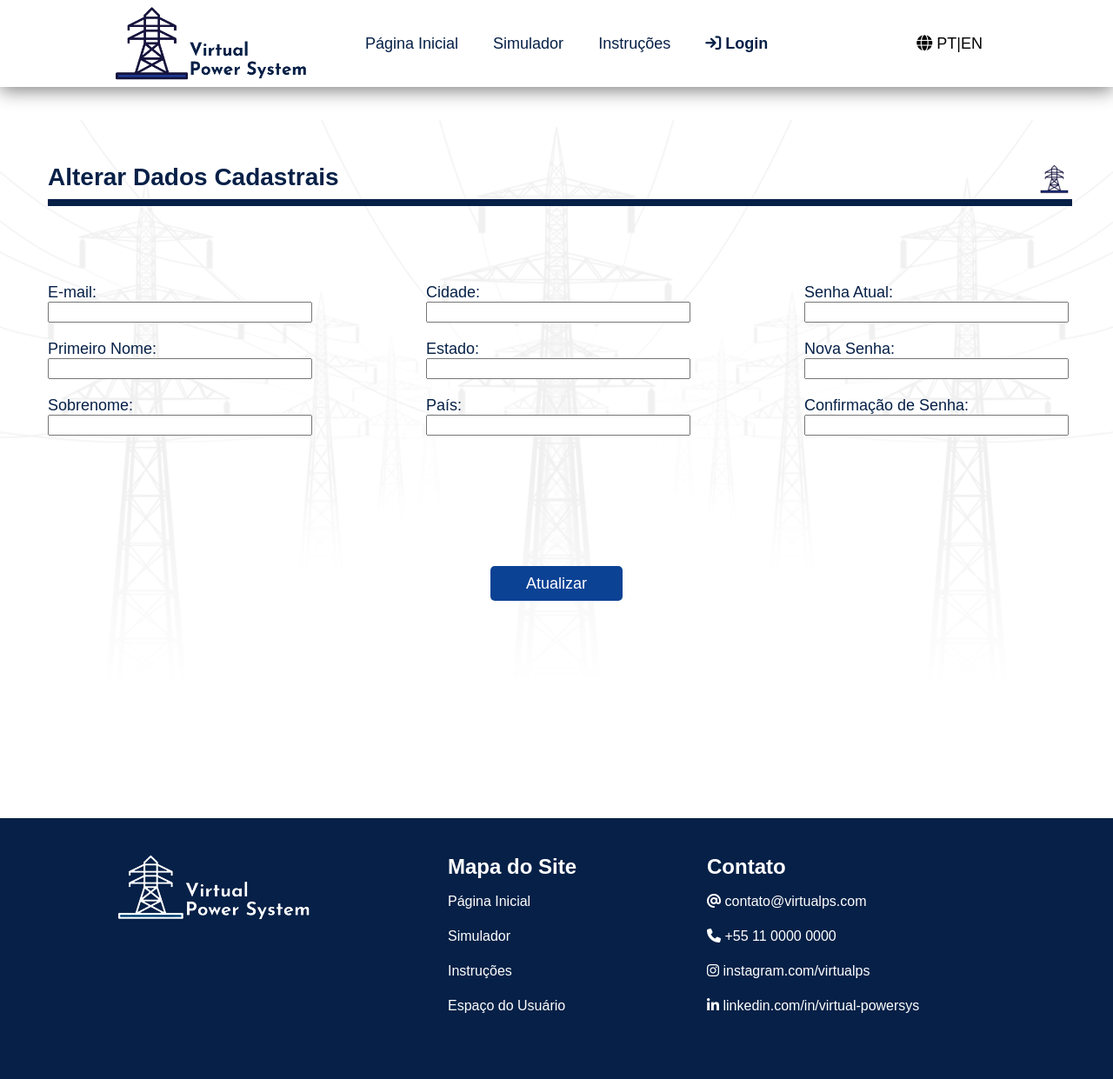
After one commit to ElisandroPeixoto/virtual-power-system, a Django app: page /gerenciar_perfil/ in a window 1280 px wide. The commit adds this page. Shown: the whole page at 87% size. Run offline with Django 4.2, Linux system fonts and the light colour scheme; some libraries are stand-ins or nearby versions.

Commit message:
pagina alterar dados

```diff
--- a/static/css/paginas/paginas_estrutura.css
+++ b/static/css/paginas/paginas_estrutura.css
@@ -8,3 +8,4 @@
 @import url('usuarios/login.css');
 @import url('usuarios/cadastro.css');
 @import url('usuarios/perfil.css');
+@import url('usuarios/gerenciar_perfil.css');
--- /dev/null
+++ b/static/css/paginas/usuarios/gerenciar_perfil.css
@@ -0,0 +1,92 @@
+.change-data-background::before {
+    content: "";
+    top: 100px;
+    left: 0px;
+    right: 0px;
+    bottom: 0px;
+    position: absolute;
+    background-image: url("../../../img/background_login.png");
+    background-repeat: no-repeat;
+    background-size: cover;
+    background-position: center;
+    opacity: 0.06;
+    z-index: -1;
+}
+
+/* Titulo da Página */
+
+.change-data-head{
+    display: block;
+    margin-top: 88px;
+    margin-left: auto;
+    margin-right: auto;
+    width: 1170px;
+    height: 58px;
+}
+
+.change-data-head__logo{
+    float: right;
+    margin-right: -12px;
+}
+
+.change-data-head__divider{
+    margin-top: 9px;
+    width: 1170px;
+}
+
+/* Formulário */
+
+.change-data-form{
+    display: grid;
+    width: 1170px;
+    margin-top: 80px;
+    margin-left: auto;
+    margin-right: auto;
+    grid-template-columns: 300px 300px 300px;
+    grid-template-rows: auto auto auto;
+    row-gap: 20px;
+    column-gap: 135px;
+}
+
+.change-data-form__left{
+    grid-column: 1;
+}
+
+.change-data-form__center{
+    grid-column: 2;
+    grid-row: 1;
+}
+
+.change-data-form__center--2{
+    grid-column: 2;
+    grid-row: 2;
+}
+
+.change-data-form__center--3{
+    grid-column: 2;
+    grid-row: 3;
+
+}
+
+.change-data-form__right{
+    grid-column: 3;
+    grid-row: 1;
+}
+
+.change-data-form__right--2{
+    grid-column: 3;
+    grid-row: 2;
+}
+
+.change-data-form__right--3{
+    grid-column: 3;
+    grid-row: 3;
+}
+
+.change-data__button {
+    display: block;
+    margin-top: 150px;
+    margin-left: auto;
+    margin-right: auto;
+    margin-bottom: 250px;
+}
--- /dev/null
+++ b/usuarios/templates/gerenciar_perfil.html
@@ -0,0 +1,64 @@
+{% extends 'base.html' %}
+{% load static %}
+
+{% block title %}Gerenciar Perfil{% endblock %}
+<body>
+    {% block content %}
+    <section class="change-data-background">
+        <div class="change-data-head">
+            <span class="title-bold-lg">Alterar Dados Cadastrais</span>
+            <div class="change-data-head__logo"><img src="../../static/img/logo.png"></div>
+            <div class="change-data-head__divider div-lg"></div>
+        </div>
+
+        <form class="change-data-form">
+            <div class="change-data-form__left">
+                <label class="title-normal">E-mail:</label><br>
+                <input class="input-lg">
+            </div>
+
+            <div class="change-data-form__left">
+                <label class="title-normal">Primeiro Nome:</label><br>
+                <input class="input-lg">
+            </div>
+
+            <div class="change-data-form__left">
+                <label class="title-normal">Sobrenome:</label><br>
+                <input class="input-lg">
+            </div>
+
+            <div class="change-data-form__center">
+                <label class="title-normal">Cidade:</label><br>
+                <input class="input-lg">
+            </div>
+
+            <div class="change-data-form__center--2">
+                <label class="title-normal">Estado:</label><br>
+                <input class="input-lg">
+            </div>
+
+            <div class="change-data-form__center--3">
+                <label class="title-normal">País:</label><br>
+                <input class="input-lg">
+            </div>
+
+            <div class="change-data-form__right">
+                <label class="title-normal">Senha Atual:</label><br>
+                <input class="input-lg" type="password">
+            </div>
+
+            <div  class="change-data-form__right--2">
+                <label class="title-normal">Nova Senha:</label><br>
+                <input class="input-lg" type="password">
+            </div>
+
+            <div  class="change-data-form__right--3">
+                <label class="title-normal">Confirmação de Senha:</label><br>
+                <input class="input-lg" type="password">
+            </div>
+        </form>
+        <button class="change-data__button btn-lg">Atualizar</button>
+    </section>
+    {% endblock %}
+
+</body>
--- a/usuarios/templates/perfil.html
+++ b/usuarios/templates/perfil.html
@@ -18,7 +18,7 @@
         <p class="profile-data__right--1 title-bold">Cidade: <span class="title-normal">{{ user.cidade }}</span></p>
         <p class="profile-data__right--2 title-bold">Estado: <span class="title-normal">{{ user.estado }}</span></p>
         <p class="profile-data__right title-bold">País: <span class="title-normal">{{ user.pais }}</span></p>
-        <button class="profile-data__button btn-lg">Alterar Dados</button>
+        <button class="profile-data__button btn-lg" onclick="window.location.href={% url 'gerenciar_perfil' %}">Alterar Dados</button>
     </div>
     <div class="profile-data-divider div-sm"></div>
 
--- a/usuarios/urls.py
+++ b/usuarios/urls.py
@@ -1,9 +1,10 @@
 from django.urls import path
-from .views import login, cadastro, perfil, logout
+from .views import login, cadastro, perfil, logout, gerenciar_perfil
 
 urlpatterns = [
     path('login/', login, name='login'),
     path('cadastro/', cadastro, name='cadastro'),
     path('perfil/', perfil, name='perfil'),
-    path('inicio/', logout, name='logout')
+    path('inicio/', logout, name='logout'),
+    path('gerenciar_perfil/', gerenciar_perfil, name='gerenciar_perfil')
 ]
--- a/usuarios/views.py
+++ b/usuarios/views.py
@@ -93,3 +93,7 @@ def perfil(request):
 def logout(request):
     django_logout(request)
     return render(request, 'inicio.html')
+
+
+def gerenciar_perfil(request):
+    return render(request, 'gerenciar_perfil.html')
```
